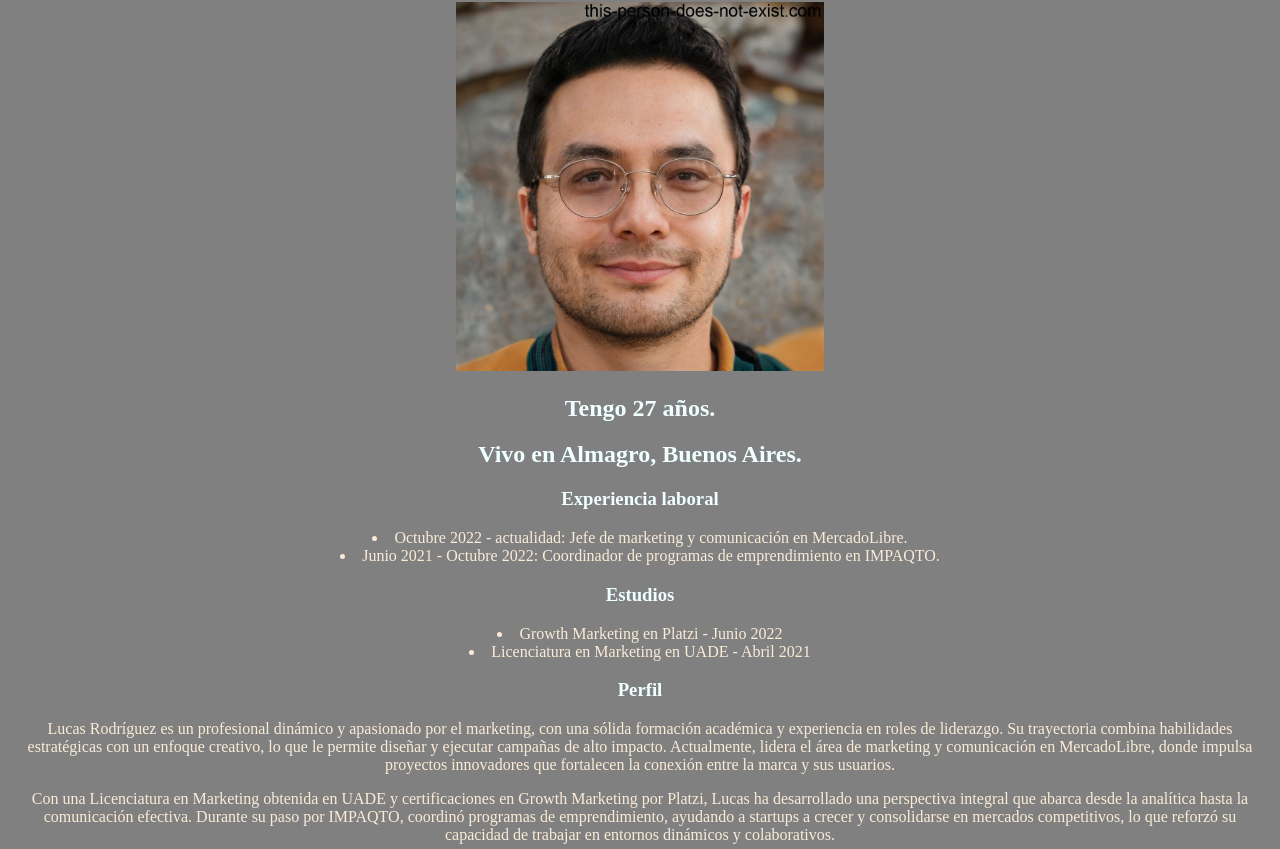
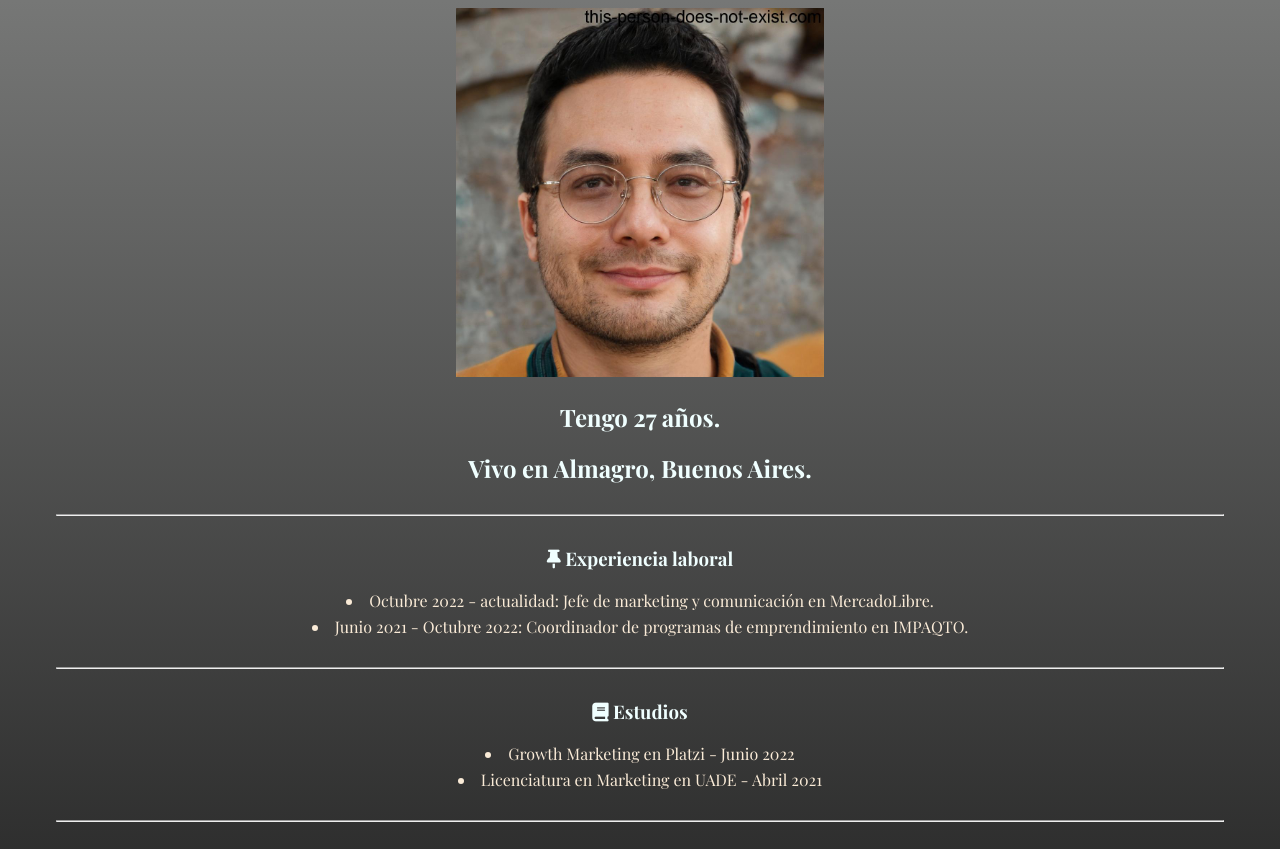
Before and after one commit to martinagonzaalez/ProyectoUTN, a plain HTML site: page cv.html in a window 1280 px wide. Shown: the part 82-931 px from the top of the page. Drawn offline with nearby package versions, Linux system fonts and the light colour scheme; a web font is replaced by a local one.

Commit message:
Tarea unidad 3

```diff
--- a/cv.html
+++ b/cv.html
@@ -6,30 +6,40 @@
     <meta name="viewport" content="width=device-width, initial-scale=1.0">
     <title>Tarea unidad 3</title>
     <link rel="stylesheet" href="style.css">
+    <link rel="preconnect" href="https://fonts.googleapis.com">
+    <link rel="preconnect" href="https://fonts.gstatic.com" crossorigin>
+    <link href="https://fonts.googleapis.com/css2?family=Playfair+Display:ital,wght@0,400..900;1,400..900&display=swap"
+        rel="stylesheet">
+    <link rel="stylesheet" href="https://cdnjs.cloudflare.com/ajax/libs/font-awesome/6.7.2/css/all.min.css"
+        integrity="sha512-Evv84Mr4kqVGRNSgIGL/F/aIDqQb7xQ2vcrdIwxfjThSH8CSR7PBEakCr51Ck+w+/U6swU2Im1vVX0SVk9ABhg=="
+        crossorigin="anonymous" referrerpolicy="no-referrer" />
 </head>
 
 <body class="general">
     <h1>Lucas Rodríguez</h1>
     <img src="descarga.jpeg" alt="foto de Lucas" style="width: 30%;">
     <h2>Tengo 27 años.</h2>
-    <h2>Vivo en Almagro, Buenos Aires.</h2>
+    <h2> Vivo en Almagro, Buenos Aires.</h2>
 
     <div>
-        <h3>Experiencia laboral</h3>
+        <hr>
+        <h3> <i class="fa-solid fa-thumbtack"></i> Experiencia laboral</h3>
         <li>
             Octubre 2022 - actualidad: Jefe de marketing y comunicación en MercadoLibre.
         </li>
         <li>
             Junio 2021 - Octubre 2022: Coordinador de programas de emprendimiento en IMPAQTO.
         </li>
-        <h3>Estudios</h3>
+        <hr>
+        <h3> <i class="fa-solid fa-book"></i> Estudios</h3>
         <li>
             Growth Marketing en Platzi - Junio 2022
         </li>
         <li>
             Licenciatura en Marketing en UADE - Abril 2021
         </li>
-        <h3>Perfil</h3>
+        <hr>
+        <h3> <i class="fa-solid fa-user"></i> Perfil</h3>
         <!-- En esta parte utilicé ChatGPT para crear un perfil -->
         <p>Lucas Rodríguez es un profesional dinámico y apasionado por el marketing, con una sólida formación académica
             y experiencia en roles de liderazgo. Su trayectoria combina habilidades estratégicas con un enfoque
@@ -45,6 +55,8 @@
             tecnológicas con su pasión por conectar ideas y personas, buscando siempre llevar los proyectos a su máximo
             potencial.</p>
     </div>
+    <hr>
+    <h2> <i class="fa-solid fa-envelope"></i> Contacto</h2>
 
     <h4>Si querés contactarme, podés completar el siguiente <a href="https://www.google.com/">formulario</a>.</h4>
 
--- a/style.css
+++ b/style.css
@@ -1,7 +1,8 @@
 .general {
     text-align: center;
-    background-color: grey;
+    background: linear-gradient(to bottom, #7d7e7d 0%,#0e0e0e 100%); /* W3C, IE10+, FF16+, Chrome26+, Opera12+, Safari7+ */
     margin: 2%;
+    font-family: "Playfair Display", serif;
 }
 
 h1, h2, h3, h4 {
@@ -10,8 +11,14 @@ h1, h2, h3, h4 {
 
 li, p {
     color: antiquewhite;
+    margin: 5px;
 }
 
 a{
     color: #234ba7;
 }
+
+hr{
+    color: #7d7e7d;
+    margin: 30px;
+}
```
